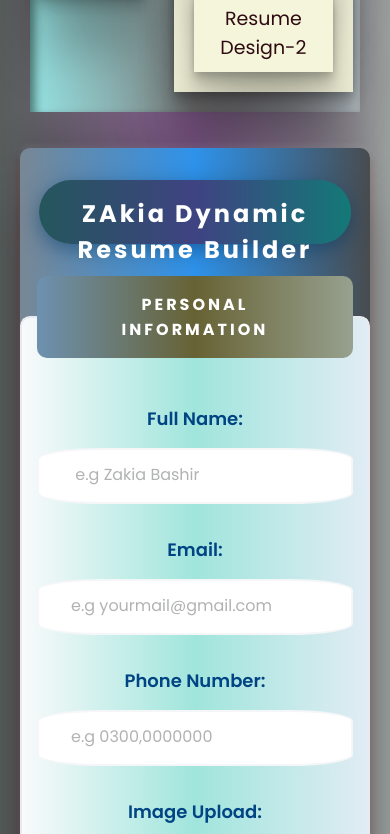
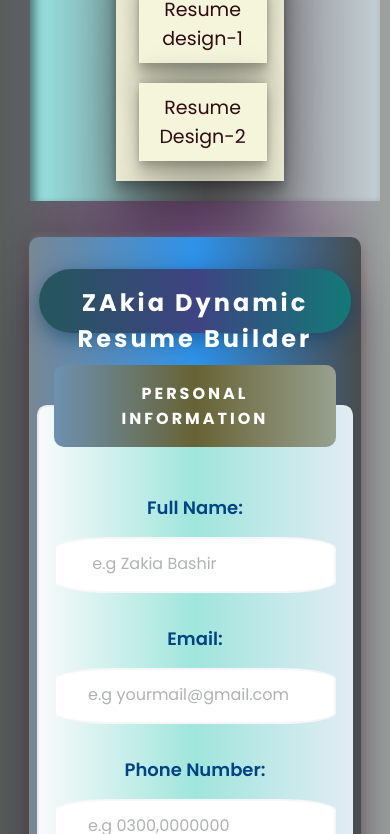
Before and after one commit to zakiabashir/zakia-mile5, a plain HTML site: page design2/index.html in a window 390 px wide. Shown: the part 243-1077 px from the top of the page. Drawn offline with Linux system fonts and the light colour scheme.

Commit message:
push y code

```diff
--- a/design1/style.css
+++ b/design1/style.css
@@ -100,7 +100,7 @@ h1 span{
 }
 
 table {
-    width: 60%;
+    width: 100%;
     border-collapse: collapse;
     margin-bottom: 20px;
     background-color: rgba(255, 255, 255, 0.8);
--- a/design2/style.css
+++ b/design2/style.css
@@ -244,7 +244,7 @@ input[type="file"] {
 
 @media screen and (max-width: 1220px) {
   form {
-    width: 100%;
+    width: 80%;
   }
   .page-01 button {
     width: 40vw;
@@ -259,7 +259,7 @@ input[type="file"] {
 }
 @media screen and (max-width: 1000px) {
   form {
-    width: 100%;
+    width: 90%;
   }
   .page-01 button {
     width: 60vw;
@@ -278,7 +278,7 @@ input[type="file"] {
 
 @media screen and (max-width: 560px) {
   form {
-    width: 100%;
+    width: 95%;
   }
   .cv-heading h1 {
     width: 80vw;
@@ -298,7 +298,7 @@ input[type="file"] {
   }
 
   fieldset {
-    width: 100%;
+    width: 95%;
     padding: 15px;
   }
   form legend:nth-child(1) {
@@ -447,7 +447,7 @@ button:hover {
 /* ------------------------------- Responsive CV ----------------------- */
 @media (max-width: 768px) {
   header {
-      width: 600px
+      width: 100%;
       flex-direction: column;
       align-items: center;
       padding: 20px 2%;
@@ -456,16 +456,16 @@ button:hover {
       font-size: 28px;
   }
   nav {
-      margin: 0 ;
-      padding: 0%;
+      margin: 0 10px 0 0;
       display: flex;
       flex-direction: column;
-      width: 100%;
+      width: 50%;
   }
   nav a {
+    margin-left: 2%;
       text-align: center;
+      padding: 0px 20px;
       width: 100%;
-      font-size: small;
   }
 }
 @media screen and (max-width: 1220px) {
@@ -473,13 +473,13 @@ button:hover {
     width: 100%;
 }
   .section-of-cv {
-    width: 100%;
+    width: 80%;
   }
 }
 
 @media screen and (max-width: 1080px) {
   .section-of-cv {
-    width: 100%;
+    width: 90%;
   }
 }
 
```
